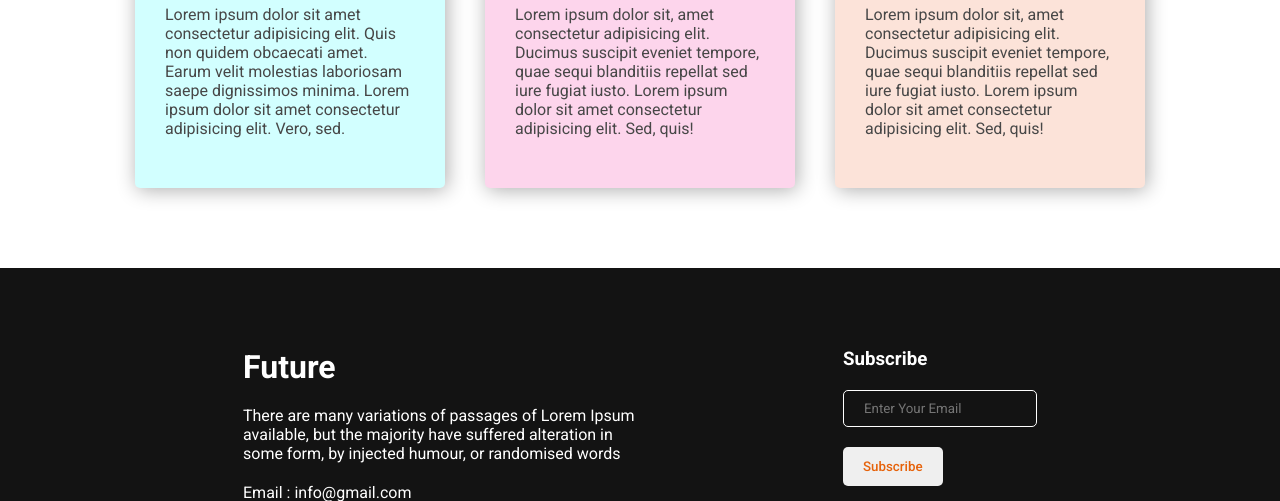
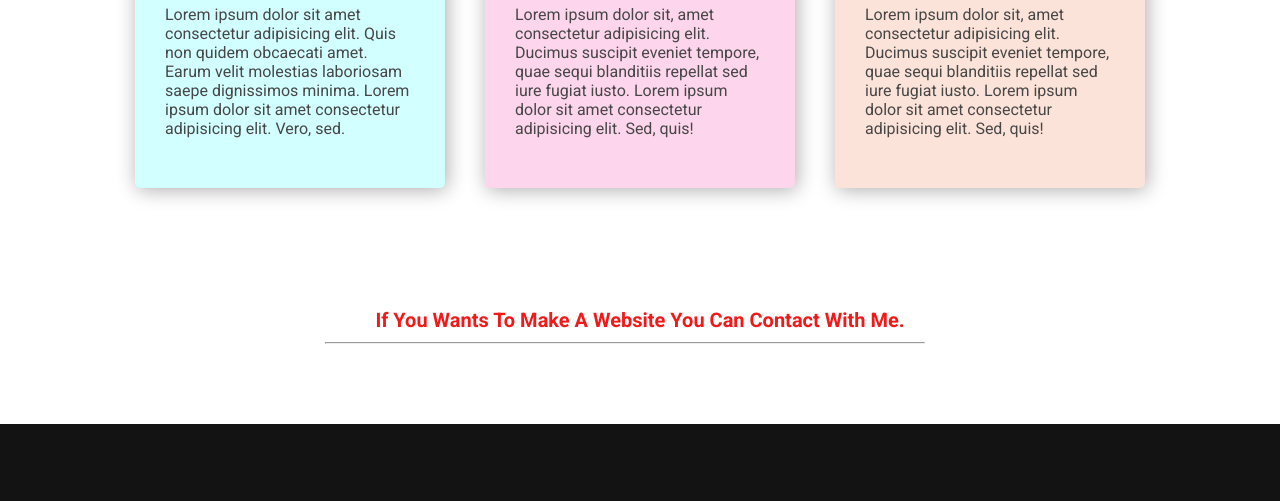
Before and after one commit to Nahid2002S/assignment-1, a plain HTML site: page index.html in a window 1280 px wide. Shown: the part 2262-2763 px from the top of the page. Drawn offline with nearby package versions, Linux system fonts and the light colour scheme.

Commit message:
advertise added

```diff
--- a/index.html
+++ b/index.html
@@ -93,6 +93,8 @@
                 <p class="skill-description">Lorem ipsum dolor sit, amet consectetur adipisicing elit. Ducimus suscipit eveniet tempore, quae sequi blanditiis repellat sed iure fugiat iusto. Lorem ipsum dolor sit amet consectetur adipisicing elit. Sed, quis!</p>
                 </div>
             </div>
+            <h4 class="advertise">If You Wants To Make A Website You Can Contact With Me.</h4>
+            <hr>
         </section>
     </main>
 
--- a/style.css
+++ b/style.css
@@ -165,6 +165,7 @@ li ion-icon{
     align-items: center;
     justify-content: center;
     gap: 40px;
+    margin-bottom: 120px;
 }
 
 .skill1{
@@ -214,6 +215,18 @@ li ion-icon{
 .skill-description{
     width: 250px;
     color: #474747;
+}
+
+.advertise{
+    text-align: center;
+    color: rgb(243, 25, 25);
+    font-size: 20px;
+    margin-bottom: 10px;
+}
+
+hr{
+    width: 600px;
+    margin-left: 325px;
 }
 
 /* Footer Style */
```
